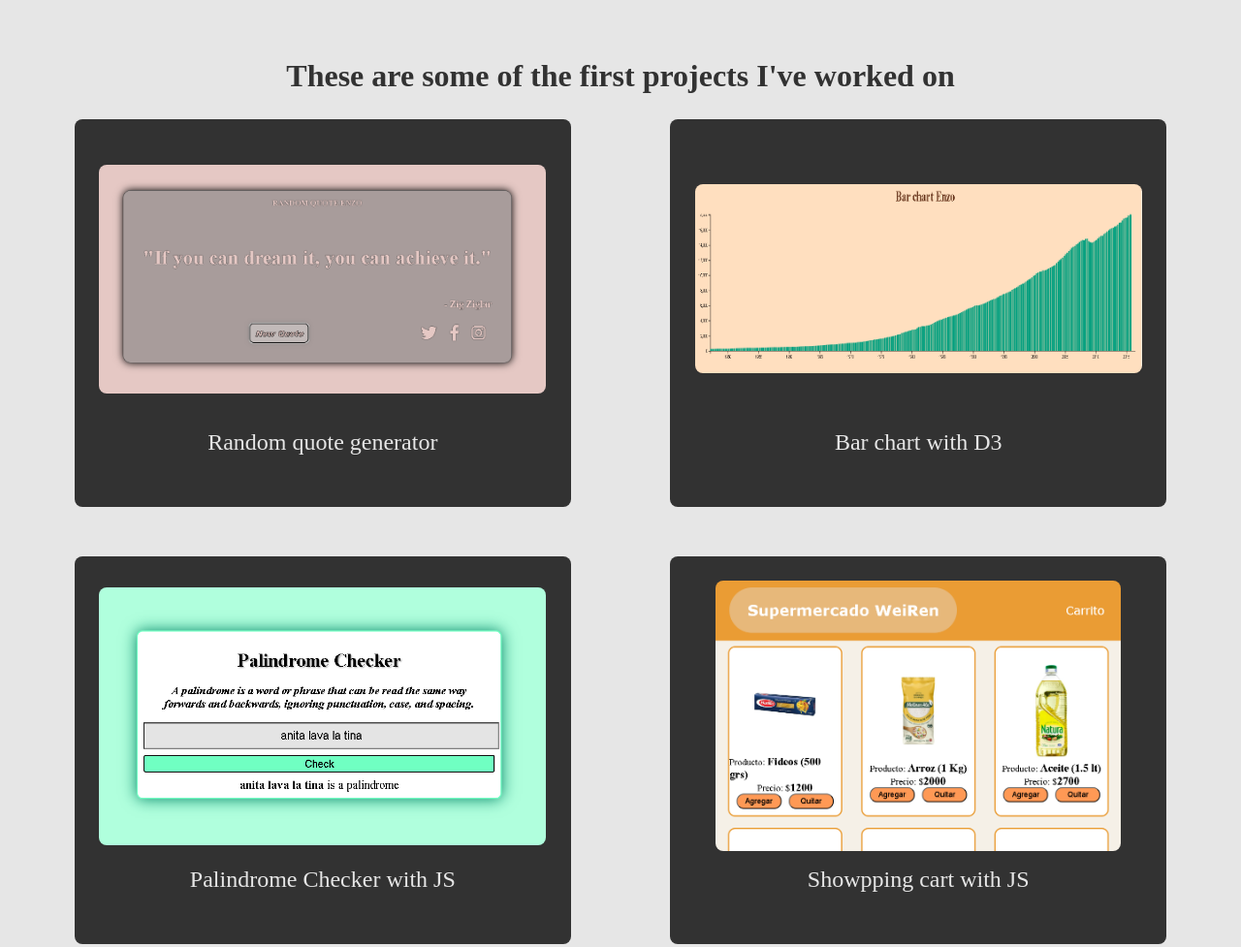
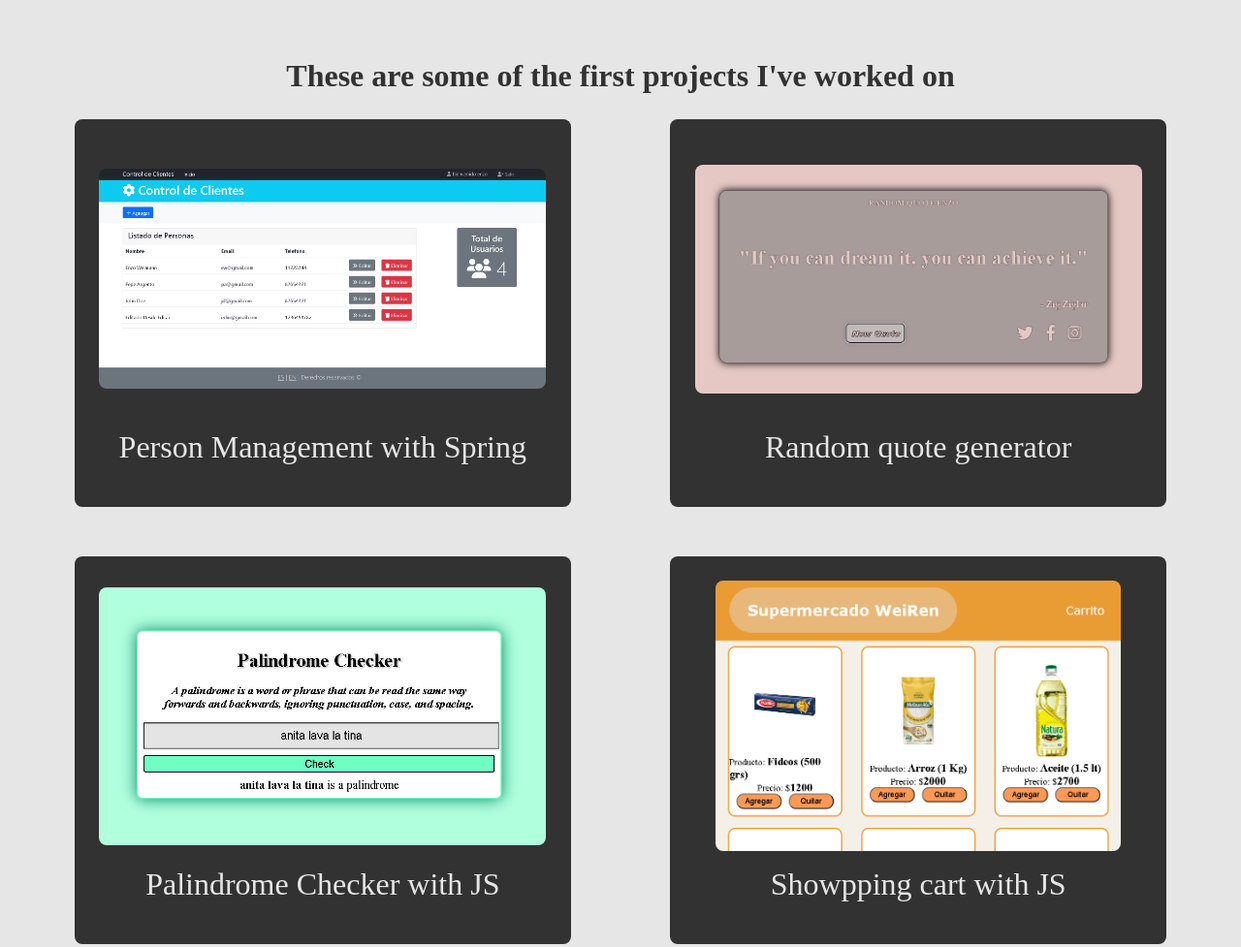
Before and after one commit to EnzoWeimann/EnzoWeimann.github.io, a plain HTML site: page index.html in a window 1280 px wide. Shown: the part 820-1797 px from the top of the page at 97% size. Drawn offline with Linux system fonts and the light colour scheme.

Commit message:
Agrego control usuarios

```diff
--- a/script.js
+++ b/script.js
@@ -1,8 +1,8 @@
 "use strict"
 
-let proyectosArr = ["Random quote generator", "Bar chart with D3", "Palindrome Checker with JS", "Showpping cart with JS"];
-let urlArr = ["https://codepen.io/Endage/pen/BagBLEp", "https://codepen.io/Endage/pen/yLWgeBZ", "https://codepen.io/Endage/pen/OPPdJjW", "https://codepen.io/Endage/pen/KwwbvOd"];
-let srcArr = ["./imagenes/random_quote.png", "./imagenes/bar_chart.png", "./imagenes/palindrome.png", "./imagenes/shopping_cart.png"];
+let proyectosArr = ["Person Management with Spring", "Random quote generator", "Palindrome Checker with JS", "Showpping cart with JS"];
+let urlArr = ["https://github.com/EnzoWeimann/People-Management-with-Spring", "https://codepen.io/Endage/pen/BagBLEp", "https://codepen.io/Endage/pen/OPPdJjW", "https://codepen.io/Endage/pen/KwwbvOd"];
+let srcArr = ["/imagenes/Control_usuarios_index.png", "./imagenes/random_quote.png", "./imagenes/palindrome.png", "./imagenes/shopping_cart.png"];
 
 let certificadosArr = ["SCRUM certificate", "Responsive web design certificate", "JavaScript certificate"];
 let certificadosUrl = ["https://www.scrumstudy.com/certification/verify?type=SFC&number=1054182", "https://freecodecamp.org/certification/EnzoW/responsive-web-design", "https://www.freecodecamp.org/certification/EnzoW/javascript-algorithms-and-data-structures-v8"];
--- a/styles.css
+++ b/styles.css
@@ -121,7 +121,7 @@
     flex-direction: column;
     justify-content: space-between;
     width: 40%;
-    height: 400px;
+    height: 50vh;
     padding: 2vw;
     background-color: var(--dark-color);
     color: var(--light-color);
@@ -141,7 +141,7 @@
   .project-tile p {
     height: 20%;
     width: 100%;
-    font-size: 1.5rem;
+    font-size: 2rem;
     padding-top: 2vh;
     overflow: hidden;
   }
```
Also changed, not shown: imagenes/Control_usuarios_index.png (added).
